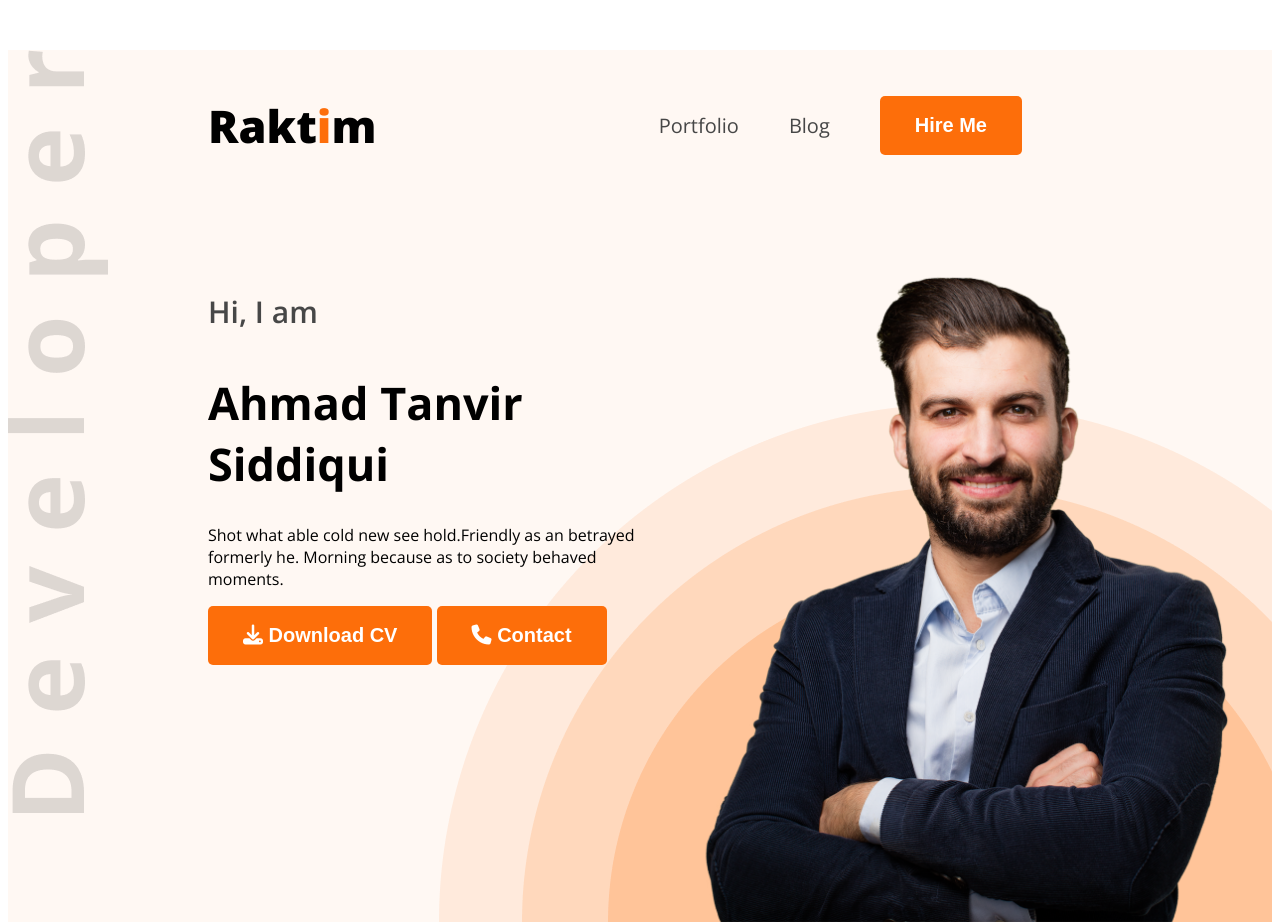
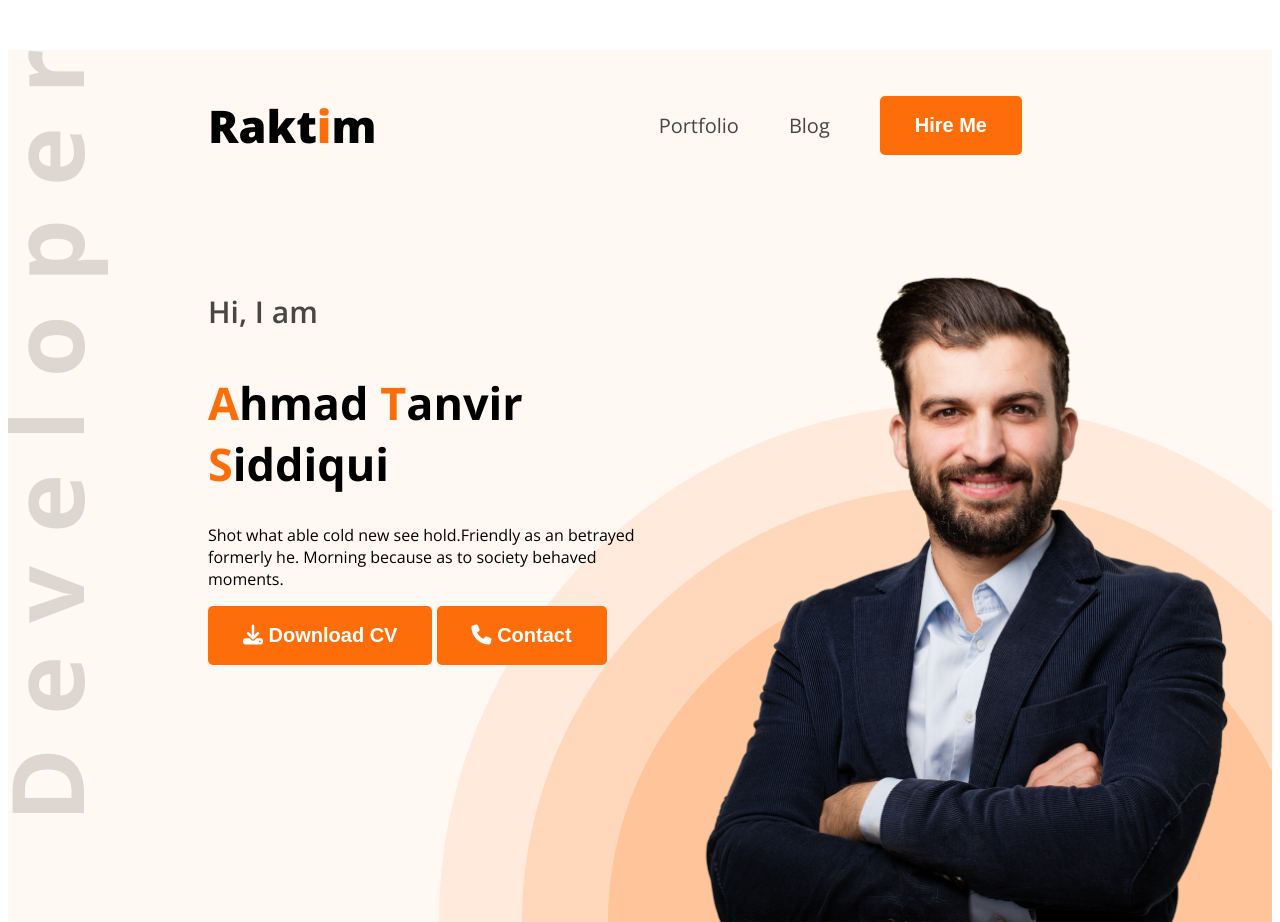
Before and after one commit to Tanvir818-max/my-portfolio, a plain HTML site: page index.html in a window 1280 px wide. Shown: the top 922 px of the page. Drawn offline with nearby package versions, Linux system fonts and the light colour scheme.

Commit message:
added color

```diff
--- a/index.html
+++ b/index.html
@@ -25,7 +25,7 @@
   <div class="banner">
     <div class="banner-content">
      <h4 class="banner-greetings dark-2">Hi, I am</h4>
-     <h1 class="banner-title">Ahmad Tanvir Siddiqui</h1>
+     <h1 class="banner-title"><span class="text-primary">A</span>hmad <span class="text-primary">T</span>anvir <span class="text-primary">S</span>iddiqui</h1>
      <p class="banner-description">Shot what able cold new see hold.Friendly as an betrayed formerly he. Morning because as to society behaved moments.</p>
      <button class="btn-primary"><i class="fa-solid fa-download"></i> Download CV</button>
      <button class="btn-primary"><i class="fa-solid fa-phone"></i> Contact</button>
--- a/style.css
+++ b/style.css
@@ -1,5 +1,6 @@
 *{
   /* margin: 0px; */
+  /* padding: 0px; */
 }
 
 .open-sans-normal {
```
